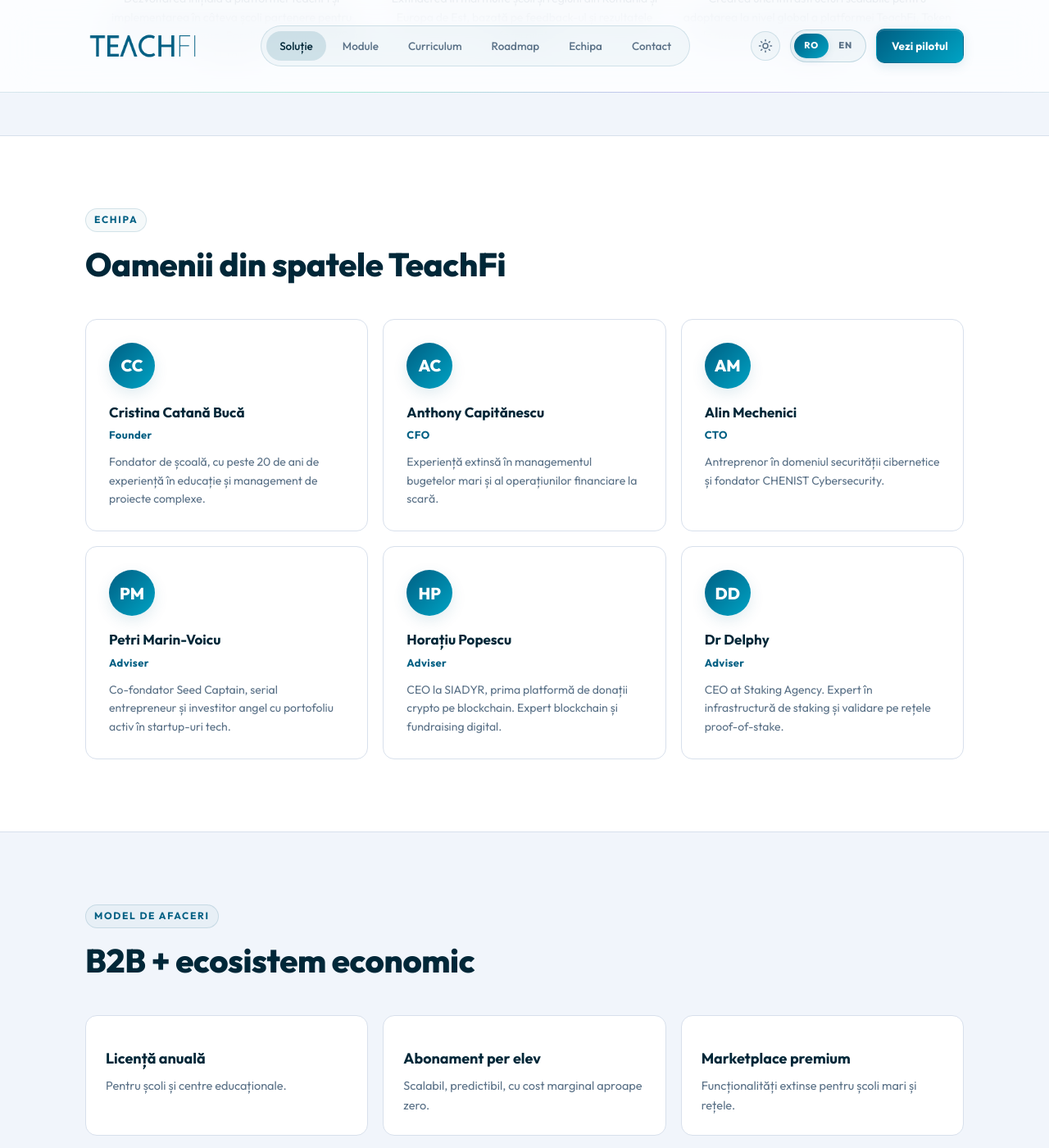
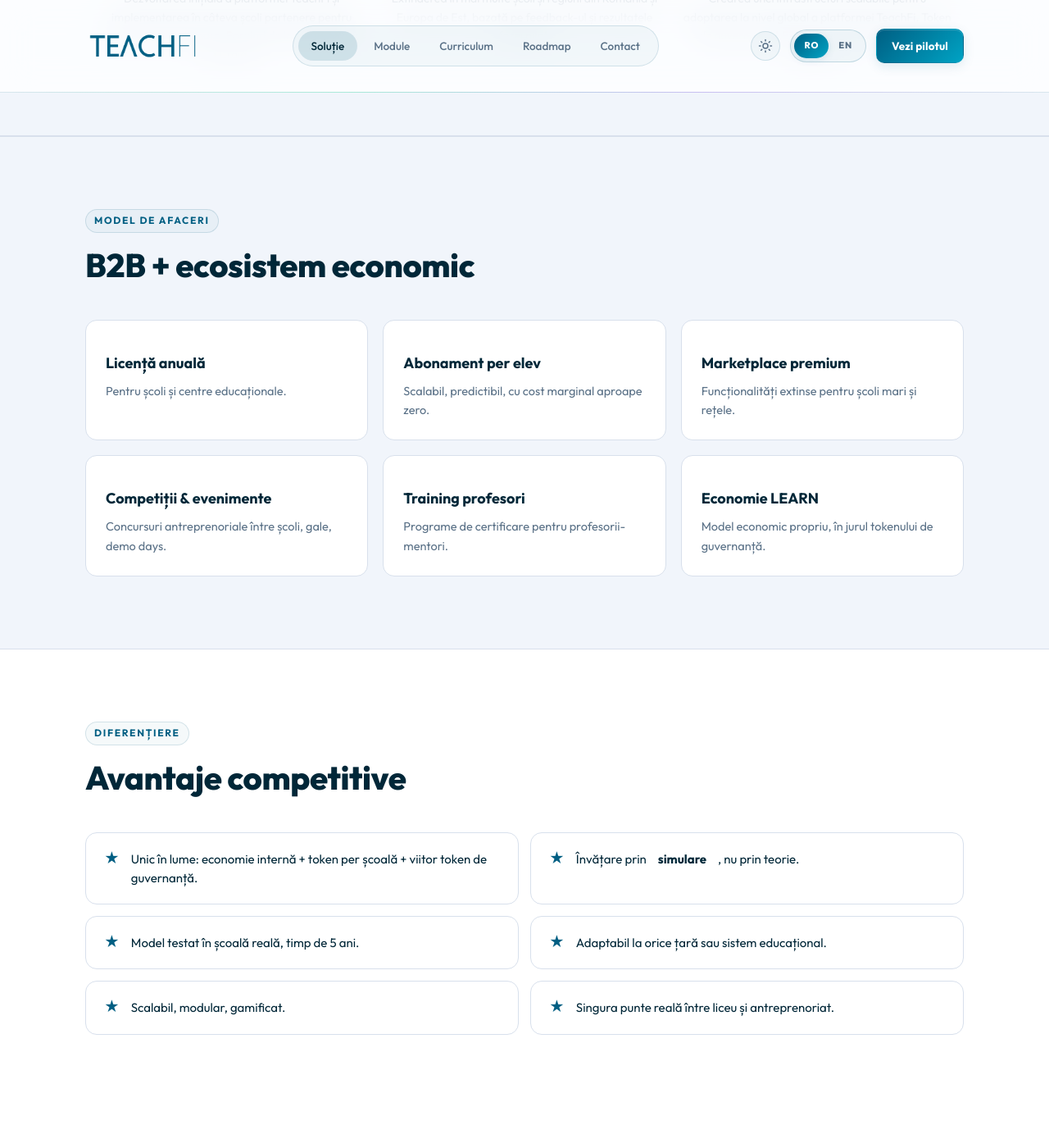
Before and after one commit to chenistdigital/teachfi, a Jekyll site: the page built from index.html, in a window 1280 px wide and 1400 px high, scrolled down 9121 px. Shown: the whole window at 82% size. Built offline with Jekyll 4.4.1, drawn with Linux system fonts in a browser that asks for light colours.

Commit message:
Comment out team section and nav links (hidden until ready)

```diff
--- a/_layouts/default.html
+++ b/_layouts/default.html
@@ -96,7 +96,7 @@
         <a href="{{ home_url | relative_url }}#module">{% if is_en %}Modules{% else %}Module{% endif %}</a>
         <a href="{{ home_url | relative_url }}#curriculum">{% if is_en %}Curriculum{% else %}Curriculum{% endif %}</a>
         <a href="{{ home_url | relative_url }}#roadmap">Roadmap</a>
-        <a href="{{ home_url | relative_url }}#echipa">{% if is_en %}Team{% else %}Echipa{% endif %}</a>
+        <!-- <a href="{{ home_url | relative_url }}#echipa">{% if is_en %}Team{% else %}Echipa{% endif %}</a> -->
         <a href="{{ home_url | relative_url }}#contact">{% if is_en %}Contact{% else %}Contact{% endif %}</a>
       </nav>
 
@@ -133,7 +133,7 @@
       <a href="{{ home_url | relative_url }}#module">{% if is_en %}Modules{% else %}Module{% endif %}</a>
       <a href="{{ home_url | relative_url }}#curriculum">Curriculum</a>
       <a href="{{ home_url | relative_url }}#roadmap">Roadmap</a>
-      <a href="{{ home_url | relative_url }}#echipa">{% if is_en %}Team{% else %}Echipa{% endif %}</a>
+      <!-- <a href="{{ home_url | relative_url }}#echipa">{% if is_en %}Team{% else %}Echipa{% endif %}</a> -->
       <a href="{{ home_url | relative_url }}#faq">FAQ</a>
       <a href="{{ home_url | relative_url }}#contact">Contact</a>
     </nav>
@@ -185,7 +185,7 @@
       <div class="foot-col">
         <h4>{% if is_en %}Company{% else %}Companie{% endif %}</h4>
         <ul>
-          <li><a href="{{ home_url | relative_url }}#echipa">{% if is_en %}Team{% else %}Echipa{% endif %}</a></li>
+          <li><!-- <a href="{{ home_url | relative_url }}#echipa">{% if is_en %}Team{% else %}Echipa{% endif %}</a> --></li>
           <li><a href="{{ '/press/' | relative_url }}">{% if is_en %}Press kit{% else %}Press kit{% endif %}</a></li>
           <li><a href="{{ '/blog/' | relative_url }}">Blog</a></li>
           <li><a href="{{ home_url | relative_url }}#contact">Contact</a></li>
--- a/en/index.html
+++ b/en/index.html
@@ -431,6 +432,7 @@ permalink: /en/
     </div>
   </div>
 </section>
+-->
 
 <section id="business" class="section section-alt">
   <div class="wrap">
--- a/index.html
+++ b/index.html
@@ -431,6 +432,7 @@ permalink: /
     </div>
   </div>
 </section>
+-->
 
 <section id="business" class="section section-alt">
   <div class="wrap">
```
Also changed, not shown: other parts of en/index.html (+1 -0 lines), other parts of index.html (+1 -0 lines).
